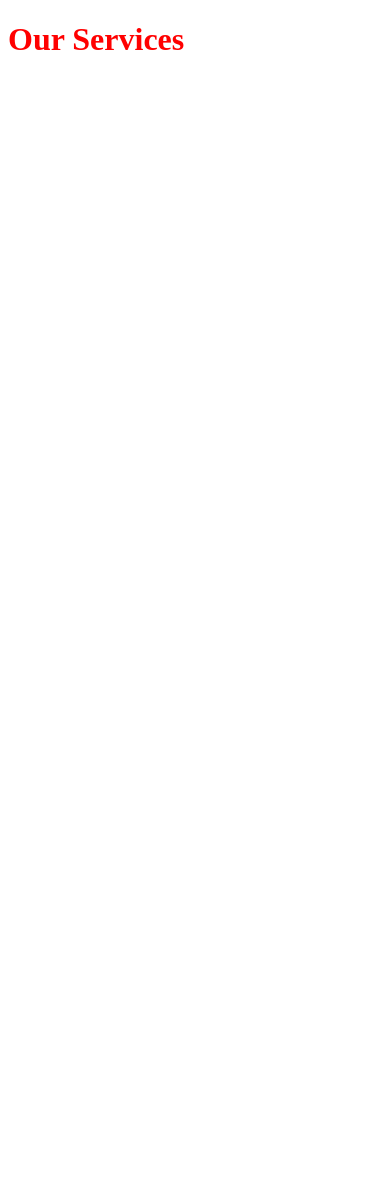
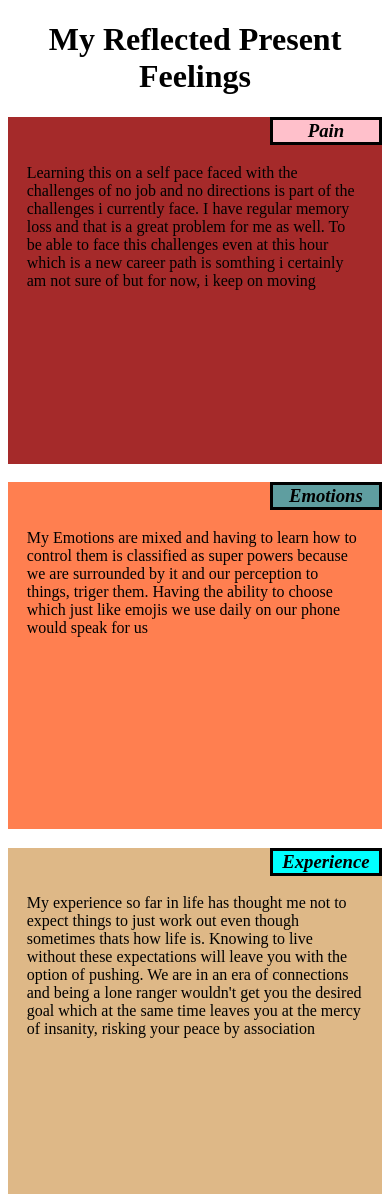
Before and after one commit to Tchayo1/Coursera-test, a plain HTML site: page mod2-solution/index.html in a window 390 px wide. Before the commit the page ends 844 px from the top, so only its background shows below. Drawn offline with Linux system fonts and the light colour scheme.

Commit message:
New Update.

```diff
--- a/mod2-solution/css/style.css
+++ b/mod2-solution/css/style.css
@@ -1,6 +1,87 @@
 * {
   box-sizing: border-box;
 }
+body {
+}
 h1 {
-  color: red;
+  text-align: center;
 }
+h3 {
+  font-style: italic;
+}
+P {
+  width: 90%;
+  height: 300px;
+  margin-left: auto;
+  margin-right: auto;
+}
+.box1 {
+  background: #a52a2a;
+}
+.box2 {
+  background: #ff7f50;
+}
+.box3 {
+  background: #deb887;
+}
+.box {
+  width: 100%;
+}
+#d1 {
+  background: pink;
+  text-align: center;
+  width: 30%;
+  border: 3px solid black;
+  position: relative;
+  margin-left: 70%;
+}
+#d2 {
+  background-color: #5f9ea0;
+  text-align: center;
+  width: 30%;
+  border: 3px solid black;
+  position: relative;
+  margin-left: 70%;
+}
+#d3 {
+  background-color:#00ffff;
+  text-align: center;
+  width: 30%;
+  border: 3px solid black;
+  position: relative;
+  margin-left: 70%;
+}
+
+/*** Media Query ***/
+@@media (min-width: 1200px) {.box1, .box2, .box3 {
+  float: left;
+  border: 1px solid black;
+}
+  .box1 {
+    width: 30%;
+ }
+.box2 {
+ width: 30%;
+ }
+.box3 {
+  width: 30%;
+ }
+}
+
+/**** Medium Size Query *****/
+
+@@media query (min-width: 992px) and (max-width: 1199px){
+  .box1, .box2, .box3 {
+  float: left;
+  border: 1px solid black;
+}
+.box1 {
+  width: 50%;
+}
+.box2 {
+  width: 50%;
+}
+.box3 {
+  width: 90%;
+}
+}
--- a/mod2-solution/index.html
+++ b/mod2-solution/index.html
@@ -1,12 +1,26 @@
 <!DOCTYPE html PUBLIC "-//W3C//DTD HTML 4.01//EN" "http://www.w3.org/TR/html4/strict.dtd">
 <html>
 <head>
-  <meta name="viewport" content="width=Device-widh">
+  <meta name="viewport" content="width=Device-widh, initial-scale=1">
   <meta http-equiv="Content-Type" content="text/html; charset=utf-8">
   <title>Assignment Solution for Module 2| Welcome</title>
   <link rel="stylesheet" href="./css/style.css">
 </head>
 <body>
-  <h1>Our Services</h1>
+  <h1>My Reflected Present Feelings</h1>
+  <div class="box">
+   <div class="box1">
+    <h3 id="d1">Pain</h3>
+     <p>Learning this on a self pace faced with the challenges of no job and no directions is part of the challenges i currently face. I have regular memory loss and that is a great problem for me as well. To be able to face this challenges even at this hour which is a new career path is somthing i certainly am not sure of but for now, i keep on moving</p>
+   </div>
+   <div class="box2">
+    <h3 id="d2">Emotions</h3>
+    <p>My Emotions are mixed and having to learn how to control them is classified as super powers because we are surrounded by it and our perception to things, triger them. Having the ability to choose which just like emojis we use daily on our phone would speak for us</p>
+   </div>
+   <div class="box3">
+    <h3 id="d3">Experience</h3>
+    <p>My experience so far in life has thought me not to expect things to just work out even though sometimes thats how life is. Knowing to live without these expectations will leave you with the option of pushing. We are in an era of connections and being a lone ranger wouldn't get you the desired goal which at the same time leaves you at the mercy of insanity, risking your peace by association</p>
+   </div>
+  </div>
 </body>
 </html>
```
